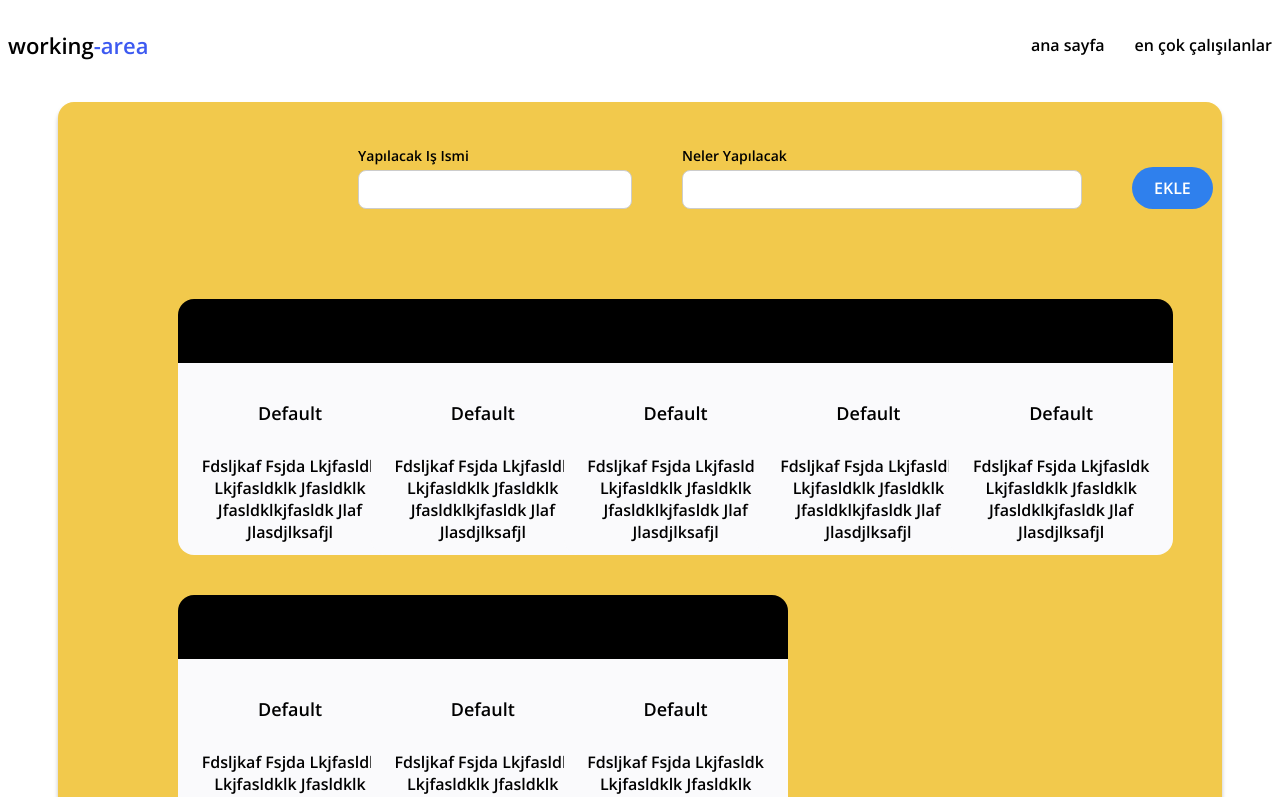
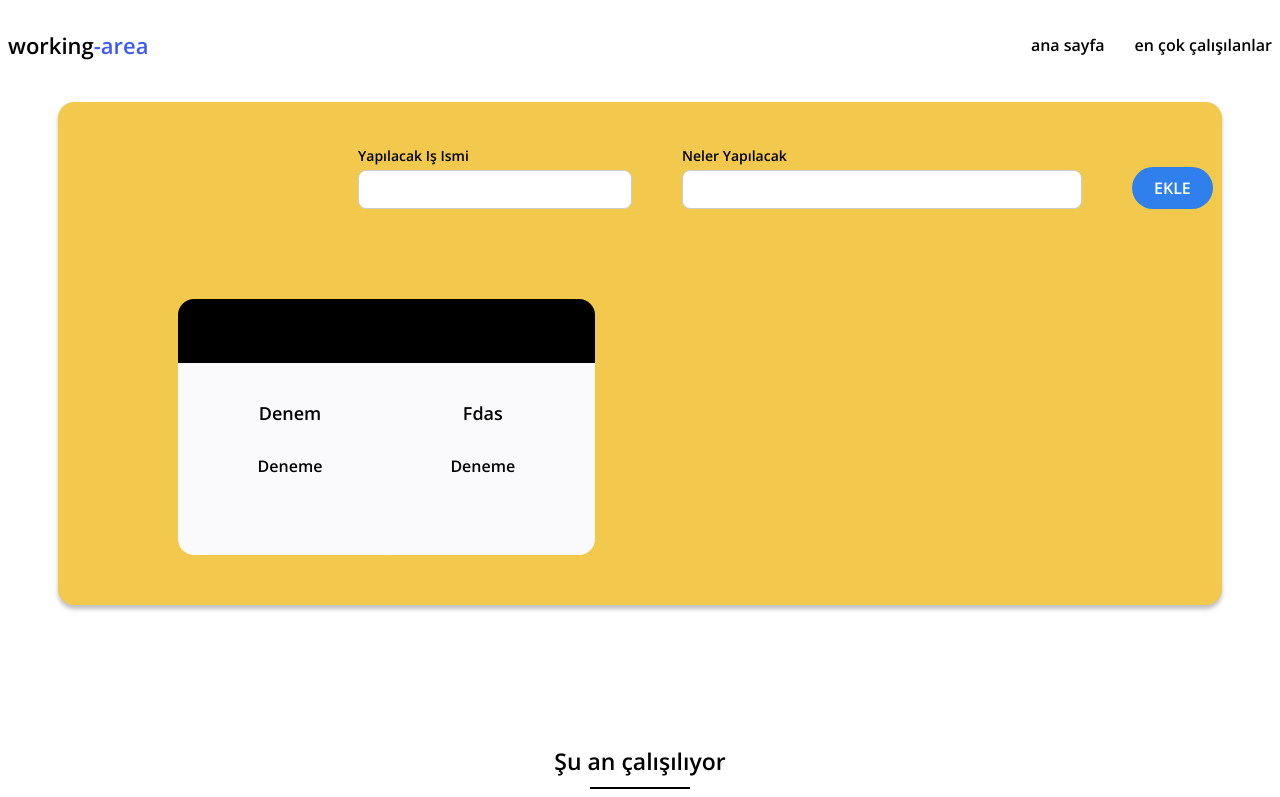
Before and after one commit to muhammeddeniz/wa, a Next.js app: page / in a window 1280 px wide. Shown: the top 797 px of the page. Built offline with nearby package versions, Linux system fonts and the light colour scheme.

Commit message:
global store

```diff
--- a/src/components/card-1/card1.tsx
+++ b/src/components/card-1/card1.tsx
@@ -9,7 +9,7 @@ type Props = JSX.IntrinsicElements["div"] & {
 
 const Card1: React.FC<Props> = ({ title, text, ...rest }) => {
   return (
-    <div className="card1">
+    <div className="card1" {...rest}>
       <div className="card1-image">
         <h1>Çalışmaya Başla</h1>
         <img className="bottom-arrow" src="/bottom.svg" alt="" />
--- a/src/pages/_app.tsx
+++ b/src/pages/_app.tsx
@@ -4,7 +4,11 @@ import Head from "next/head";
 import link from 'next/link';
 import { Header } from '../components/index';
 
+import Store from '../store/store';
+
 import "../styles/index.scss";
+
+const store = new Store();
 
 class MyApp extends App {
   render() {
@@ -23,9 +27,8 @@ class MyApp extends App {
         </Head>
           <Header />
 
-          <div className='myBody' lang="tr">
-            <Component {...pageProps}  />
-          </div>
+            <Component {...pageProps}  myStore={store} />
+
 
           {/* <Footer /> */}
       </>
--- a/src/pages/index.tsx
+++ b/src/pages/index.tsx
@@ -2,7 +2,12 @@ import React from 'react';
 
 import { Button, Input, Card1, Card2 } from '../components/index';
 
-const Home: React.FC<any> = (props) => {
+
+interface IProps {
+    myStore: any;
+}
+
+const Home: React.FC<any> = ({myStore}) => {
     return(
         <div className="home">
             <div className="home-new">
@@ -14,18 +19,24 @@ const Home: React.FC<any> = (props) => {
                     </div>
                     <Button input>EKLE</Button>
                 </div>
+                <div className="home-new-cards">
+                    {
+                        myStore.cards.map(index => {
+                            return(
+                                <div>
+                                    {
+                                        <Card1
+                                        onClick={() => {
+                                            console.log(index.title);
 
-                <div className="home-new-cards">
-                    <Card1 />
-                    <Card1 />
-                    <Card1 />
-                    <Card1 />
-                    <Card1 />
-                    <Card1 />
-                    <Card1 />
-                    <Card1 />
+                                        }}
+                                        title={index.title} text={index.text} />
+                                    }
+                                </div>
+                            )
+                        })
+                    }
                 </div>
-
             </div>
 
             <div className="home-working">
--- /dev/null
+++ b/src/store/store.ts
@@ -0,0 +1,27 @@
+import { observable, action } from 'mobx';
+
+class Store {
+    @observable
+    cards : [{
+        title: string,
+        text: string
+    },[]] = [{
+        title: "denem",
+        text: "deneme"
+    },
+    {
+        title: "fdas",
+        text: "deneme"
+    }];
+
+
+    @action
+    ekle = (yeni: any) => {
+        this.cards.push(yeni);
+    }
+
+
+}
+
+
+export default Store;
--- a/tsconfig.json
+++ b/tsconfig.json
@@ -11,6 +11,7 @@
     "strict": false,
     "forceConsistentCasingInFileNames": true,
     "noEmit": true,
+    "experimentalDecorators": true,
     "esModuleInterop": true,
     "module": "esnext",
     "moduleResolution": "node",
```
Also changed, not shown: package.json (+8 -0 lines), .babelrc (added), 1 other file (tests, documents, lock files or other folders).
